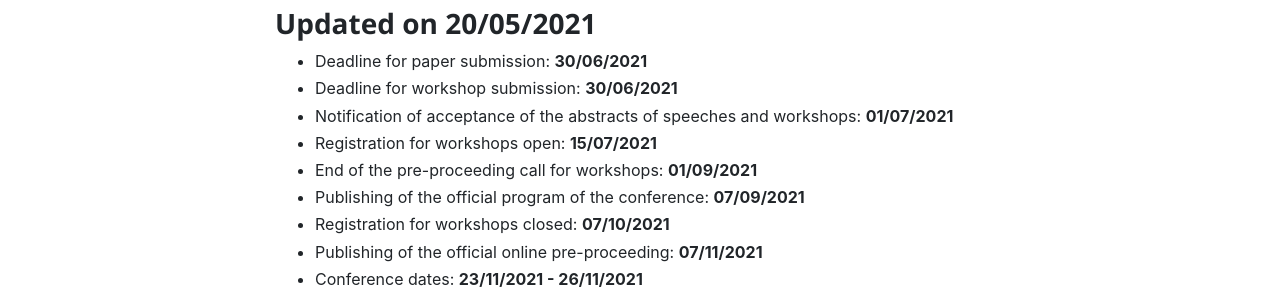
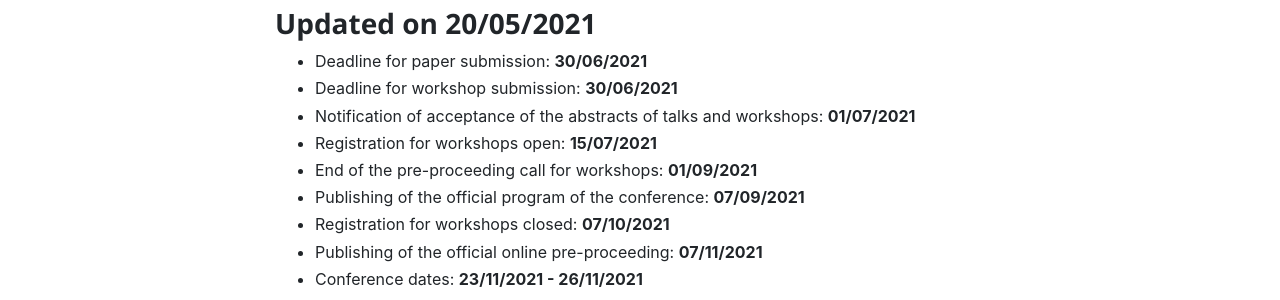
Before and after one commit to archeofoss/2021, a Jekyll site: the page built from index.md, in a window 1280 px wide and 900 px high, scrolled down 6950 px. Shown: the part 154-454 px from the top of the window. Built offline with Jekyll 4.4.1, drawn with Linux system fonts in a browser that asks for light colours; nearby versions of some CDN libraries.

Commit message:
Text corrections

```diff
--- a/index.md
+++ b/index.md
@@ -143,7 +143,7 @@ The author of the workshops may also submit their papers to include them in the
 
 - Deadline for paper submission: **30/06/2021**
 - Deadline for workshop submission: **30/06/2021**
-- Notification of acceptance of the abstracts of speeches and workshops: **01/07/2021**
+- Notification of acceptance of the abstracts of talks and workshops: **01/07/2021**
 - Registration for workshops open: **15/07/2021**
 - End of the pre-proceeding call for workshops: **01/09/2021**
 - Publishing of the official program of the conference: **07/09/2021**
```
